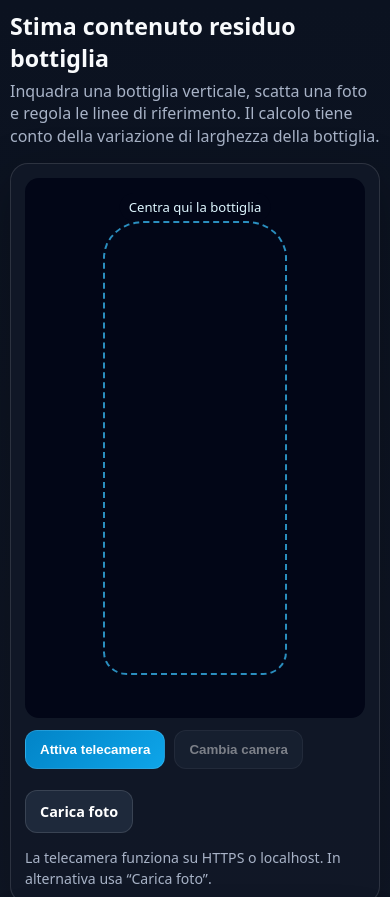
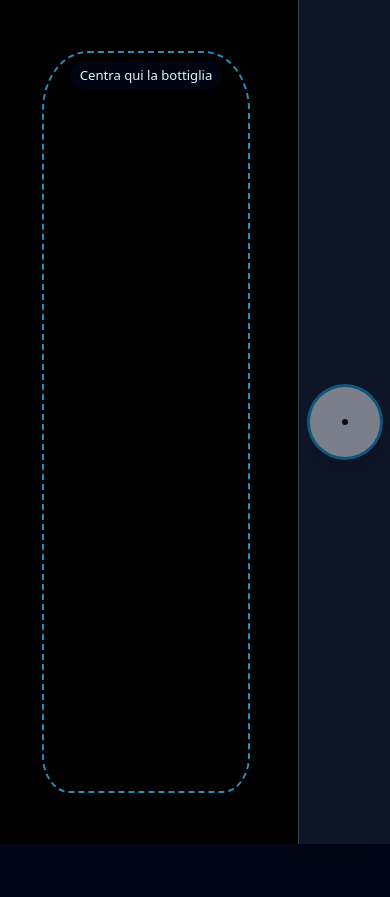
Before and after one commit to Gianni1626/Bottiglia, a plain HTML site: page index.html in a window 390 px wide. Shown: the top 897 px of the page. After the commit the page ends 844 px from the top, so only its background shows below. Drawn offline with Linux system fonts and the light colour scheme.

Commit message:
Add files via upload

```diff
--- a/index.html
+++ b/index.html
@@ -2,7 +2,11 @@
 <html lang="it">
 <head>
   <meta charset="UTF-8" />
-  <meta name="viewport" content="width=device-width, initial-scale=1, viewport-fit=cover" />
+  <meta name="viewport" content="width=device-width, initial-scale=1, viewport-fit=cover, maximum-scale=1, user-scalable=no" />
+  <meta name="apple-mobile-web-app-capable" content="yes" />
+  <meta name="apple-mobile-web-app-status-bar-style" content="black-translucent" />
+  <meta name="apple-mobile-web-app-title" content="BottleScan" />
+  <link rel="manifest" href="manifest.webmanifest" />
   <meta name="theme-color" content="#0f172a" />
   <title>Stima contenuto bottiglia</title>
   <style>
@@ -90,6 +94,32 @@
     .row{display:grid;grid-template-columns:1fr 1fr;gap:10px}
     .hidden{display:none!important}
     footer{color:var(--muted);font-size:.8rem;text-align:center;margin-top:14px}
+
+    /* Layout iPhone: telecamera a sinistra, comando di scatto a destra */
+    @media(max-width:820px){
+      html,body{width:100%;height:100%;overflow:hidden;background:#020617;overscroll-behavior:none}
+      body{min-height:100dvh;padding:env(safe-area-inset-top) env(safe-area-inset-right) env(safe-area-inset-bottom) env(safe-area-inset-left)}
+      .wrap{width:100%;height:100%;max-width:none;margin:0;padding:0 92px 0 0}
+      h1,.sub,aside.card,footer,.toolbar,.status{display:none!important}
+      .grid{display:block;width:100%;height:100%}
+      .grid>section.card{width:100%;height:100%;padding:0;border:0;border-radius:0;background:#000;box-shadow:none}
+      .stage{width:100%;height:100%;min-height:0;border-radius:0;background:#000}
+      video,#photo{width:100%;height:100%;object-fit:contain;background:#000}
+      #overlay{width:100%;height:100%}
+      .guide{inset:6% 16% 6% 14%}
+      .guide span{top:8px}
+      .mobileCaptureBar{
+        display:flex;position:fixed;z-index:9999;top:0;right:0;bottom:0;left:auto;
+        width:92px;padding:env(safe-area-inset-top) 8px env(safe-area-inset-bottom);
+        align-items:center;justify-content:center;background:rgba(15,23,42,.96);
+        border-left:1px solid rgba(255,255,255,.16);border-top:0;box-shadow:-10px 0 30px rgba(0,0,0,.35)
+      }
+      .mobileCaptureBar button{
+        width:70px;height:70px;min-height:70px;border-radius:50%;padding:0;font-size:0;
+        background:white;border:6px solid rgba(255,255,255,.22);box-shadow:0 0 0 3px #0ea5e9,0 8px 24px rgba(0,0,0,.45)
+      }
+      .mobileCaptureBar button:after{content:"";width:44px;height:44px;border-radius:50%;border:3px solid #020617;background:white}
+    }
   </style>
 </head>
 <body>
@@ -478,5 +508,12 @@
   resizeOverlay();
 })();
 </script>
+
+<script>
+if ('serviceWorker' in navigator) navigator.serviceWorker.register('./sw.js').catch(()=>{});
+if (!(window.matchMedia('(display-mode: standalone)').matches || window.navigator.standalone === true)) {
+  window.addEventListener('load',()=>setTimeout(()=>alert('Per eliminare completamente le barre di Safari: Condividi → Aggiungi alla schermata Home, poi apri BottleScan dalla nuova icona.'),700));
+}
+</script>
 </body>
 </html>
--- /dev/null
+++ b/sw.js
@@ -0,0 +1 @@
+const C='bottlescan-v3';const A=['./','./index.html','./manifest.webmanifest'];self.addEventListener('install',e=>e.waitUntil(caches.open(C).then(c=>c.addAll(A))));self.addEventListener('activate',e=>e.waitUntil(caches.keys().then(k=>Promise.all(k.filter(x=>x!==C).map(x=>caches.delete(x))))));self.addEventListener('fetch',e=>e.respondWith(caches.match(e.request).then(r=>r||fetch(e.request))));
```
Also changed, not shown: manifest.webmanifest (added).
